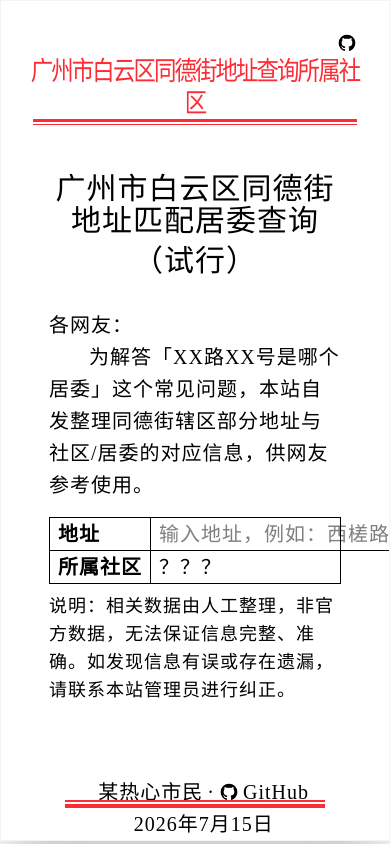
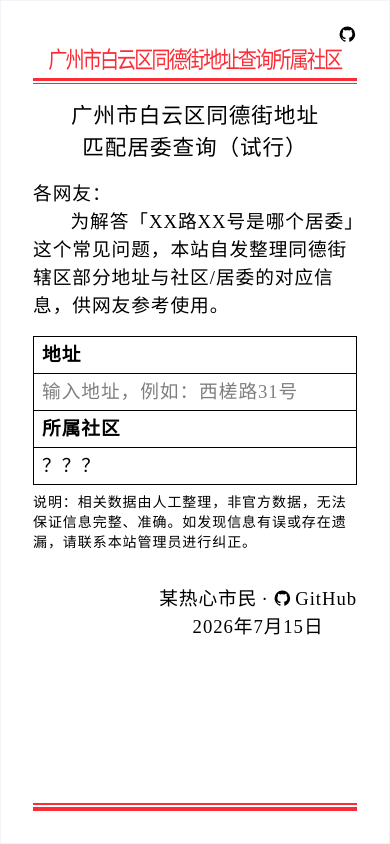
Before and after one commit to dev-chenxing/neighborhood-locator, an Astro site in the folder apps/web/: page / in a window 390 px wide. Built offline with nearby package versions, Linux system fonts and the light colour scheme; Astro itself is replaced by a stand-in of ours.

Commit message:
style: adjust mobile layout

```diff
--- a/apps/web/astro.config.mjs
+++ b/apps/web/astro.config.mjs
@@ -1,8 +1,7 @@
 // @ts-check
 import { defineConfig } from "astro/config";
-import svelte from '@astrojs/svelte';
+import svelte from "@astrojs/svelte";
 import UnoCSS from "unocss/astro";
-
 
 // https://astro.build/config
 export default defineConfig({
--- a/apps/web/src/components/Footer.astro
+++ b/apps/web/src/components/Footer.astro
@@ -10,7 +10,7 @@ const { author, githubUrl } = Astro.props;
 const buildDate = new Date();
 ---
 
-<div class="flex flex-col items-end px-20">
+<div class="flex flex-col items-end px-8 md:px-16">
   <div class="text-center">
     <p class="inline-flex items-center">
       {author}
@@ -37,7 +37,7 @@ const buildDate = new Date();
     </p>
   </div>
 </div>
-<div class="absolute left-0 bottom-8 w-full px-16">
+<div class="absolute left-0 bottom-8 w-full px-8 md:px-16">
   <div class="border-b-2 border-red-500 mx-auto container mb-0.5"></div>
   <div class="border-b-4 border-red-500 mx-auto container"></div>
 </div>
--- a/apps/web/src/components/NavHeader.astro
+++ b/apps/web/src/components/NavHeader.astro
@@ -2,7 +2,7 @@
 import Github from "./Github.astro";
 ---
 
-<nav class="pt-8 md:pt-12">
+<nav class="pt-6 sm:pt-8 md:pt-12">
   <div class="flex justify-end px-8 mb-0.5 md:mb-2">
     <a
       href={Astro.props.githubUrl}
@@ -17,7 +17,10 @@ import Github from "./Github.astro";
 
   <div class="mx-auto flex justify-center">
     <h1
-      class="scale-x-[0.85] md:scale-x-[0.8] tracking-[-0.085em] md:tracking-[-0.075em] text-[1.65rem] md:text-5xl text-red-500 md-1 md:mb-2 font-xiaobiaosong text-center"
+      class="scale-x-[0.82] sm:scale-x-[0.85] md:scale-x-[0.8]
+      tracking-[-0.1em] sm:tracking-[-0.085em] md:tracking-[-0.075em]
+      text-[1.46rem] sm:text-[1.59rem] md:text-5xl
+      text-red-500 mb-1 md:mb-2 font-xiaobiaosong text-center"
     >
       广州市白云区同德街地址查询所属社区
     </h1>
--- a/apps/web/src/components/NeighborhoodLocator.svelte
+++ b/apps/web/src/components/NeighborhoodLocator.svelte
@@ -6,11 +6,11 @@
   const output = $derived(input ? 匹配所属社区(input) || "？？？" : "？？？");
 </script>
 
-<div class="grid grid-cols-[auto_1fr] w-fit border border-black mt-4 w-full">
-  <div class="border-r border-black px-2">
+<div class="grid grid-cols-1 md:grid-cols-[auto_1fr] border border-black mt-4 w-full">
+  <div class="md:border-r border-black px-2 py-1">
     <label for="addrInput" class="font-bold whitespace-nowrap">地址</label>
   </div>
-  <div class="min-w-[22rem] px-2">
+  <div class="border-t md:border-none px-2 py-1">
     <input
       type="text"
       placeholder="输入地址，例如：西槎路31号"
@@ -18,8 +18,8 @@
       bind:value={input}
     />
   </div>
-  <div class="border-r border-black border-t px-2">
+  <div class="border-t md:border-r border-black px-2 py-1">
     <span class="font-bold whitespace-nowrap">所属社区</span>
   </div>
-  <div class="border-t border-black px-2">{output}</div>
+  <div class="border-t border-black px-2 py-1">{output}</div>
 </div>
--- a/apps/web/src/layouts/Layout.astro
+++ b/apps/web/src/layouts/Layout.astro
@@ -2,16 +2,16 @@
   <head>
     <meta charset="utf-8" />
     <link rel="icon" type="image/svg+xml" href="/favicon.svg" />
-    <meta name="viewport" content="width=device-width, initial-scale=1" />
+    <meta name="viewport" content="width=device-width, initial-scale=1, viewport-fit=cover" />
     <meta name="generator" content={Astro.generator} />
     <title>{Astro.props.title}</title>
   </head>
   <body
-    class="font-fangsong text-[1.25rem]/8 md:text-[1.375rem]/8 tracking-wider bg-slate-50 min-h-[100dvh] container mx-auto md:flex md:items-center md:justify-center"
+    class="font-fangsong text-[1.17rem]/7 md:text-[1.375rem]/8 tracking-wider bg-slate-50 min-h-[100dvh] antialiased touch-manipulation md:flex md:items-center md:justify-center"
   >
     <div
-      class="relative bg-white shadow-2xl border border-slate-100 max-w-3xl container
-      h-full md:min-h-[calc(100vh-4rem)] overflow-x-hidden"
+      class="relative bg-white shadow-2xl border border-slate-100 max-w-3xl w-full
+      min-h-[100dvh] md:min-h-[calc(100vh-4rem)] overflow-x-clip"
     >
       <slot />
     </div>
--- a/apps/web/src/pages/index.astro
+++ b/apps/web/src/pages/index.astro
@@ -9,17 +9,17 @@ const githubUrl = "https://github.com/dev-chenxing/neighborhood-locator";
 
 <Layout title="同德地址查居委">
   <NavHeader githubUrl={githubUrl} />
-  <div class="container mx-auto px-12 md:px-20 mb-18 flex flex-col">
-    <h2 class="text-3xl/8 text-center mt-12 mb-2 font-xiaobiaosong">
-      广州市白云区同德街地址匹配居委查询
+  <div class="container mx-auto px-8 md:px-20 mb-8 md:mb-16 flex flex-col">
+    <h2 class="text-[1.35rem]/8 md:text-3xl/8 text-center mt-4 md:mt-12 md:mb-2 font-xiaobiaosong">
+      广州市白云区同德街地址
     </h2>
-    <h3 class="text-3xl/8 text-center mb-8 font-xiaobiaosong">（试行）</h3>
+    <h3 class="text-[1.35rem]/8 md:text-3xl/8 text-center mb-4 md:mb-8 font-xiaobiaosong">匹配居委查询（试行）</h3>
     <p>各网友：</p>
     <p class="indent-[2em]">
       为解答「XX路XX号是哪个居委」这个常见问题，本站自发整理同德街辖区部分地址与社区/居委的对应信息，供网友参考使用。
     </p>
     <NeighborhoodLocator client:load />
-    <p class="mt-2 text-lg">
+    <p class="mt-2 text-sm md:text-lg">
       说明：相关数据由人工整理，非官方数据，无法保证信息完整、准确。如发现信息有误或存在遗漏，请联系本站管理员进行纠正。
     </p>
   </div>
--- a/apps/web/uno.config.ts
+++ b/apps/web/uno.config.ts
@@ -12,8 +12,7 @@ export default defineConfig({
     }),
   ],
   shortcuts: {
-    "font-xiaobiaosong":
-      "font-['Times_New_Roman','方正小标宋\\_GBK','Noto_Serif_SC']",
+    "font-xiaobiaosong": "font-['Times_New_Roman','方正小标宋\\_GBK','Noto_Serif_SC']",
     "font-fangsong": "font-['Times_New_Roman','仿宋\\_GB2312','Noto_Serif_SC']",
   },
 });
```
Also changed, not shown: .github/workflows/deploy.yml.
